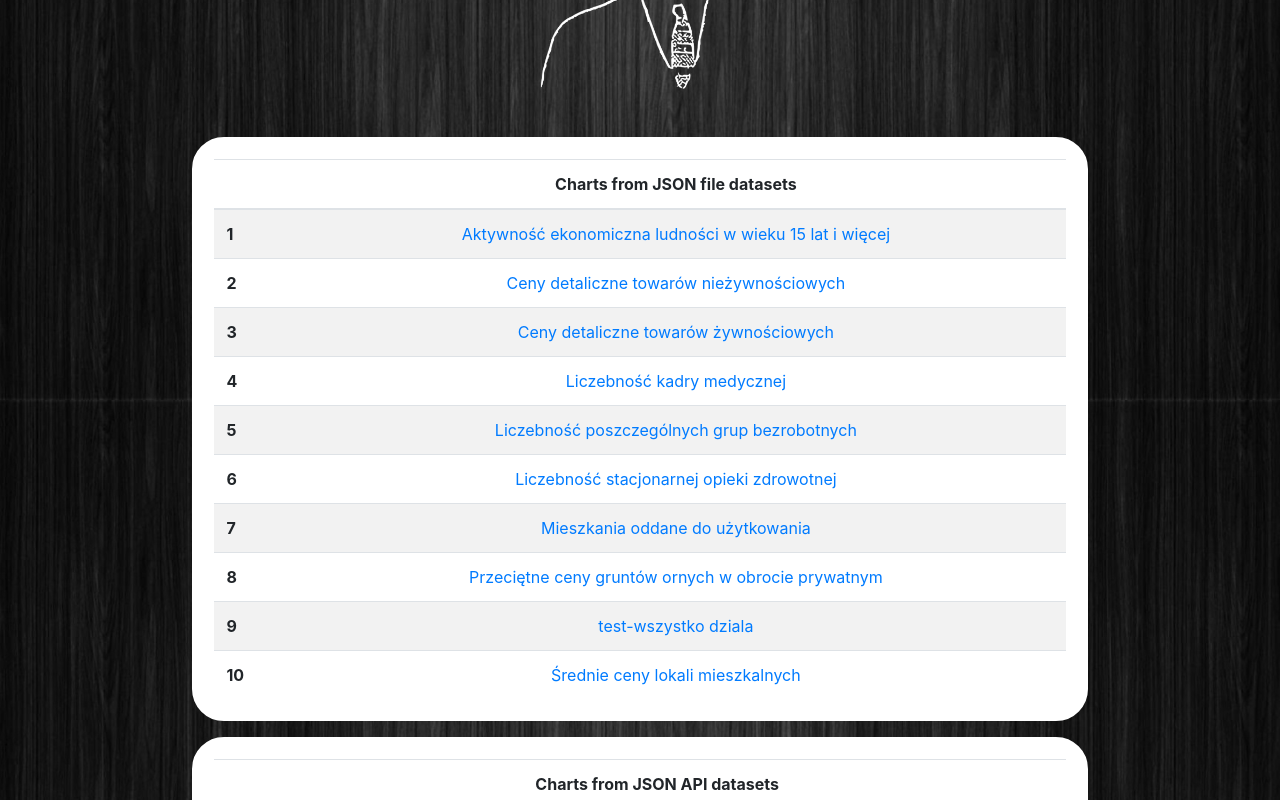
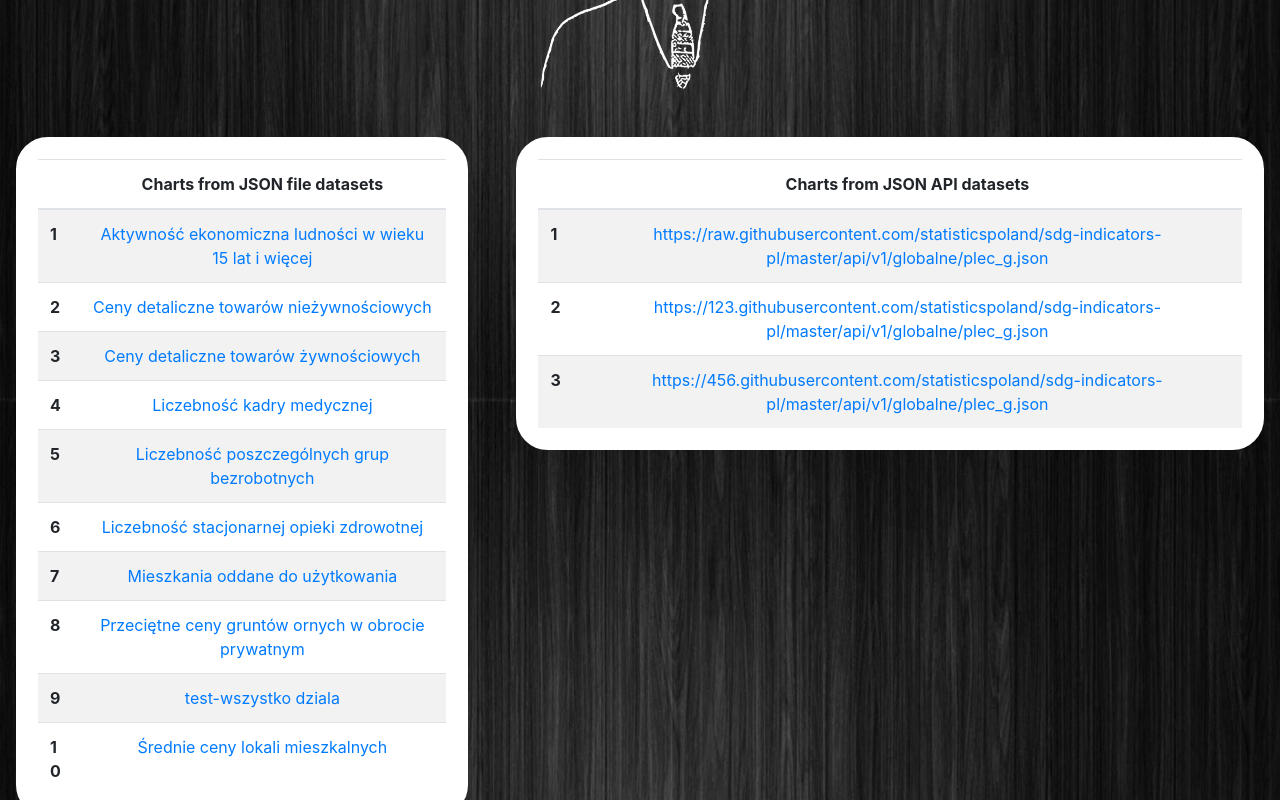
Before and after one commit to Spreeyka/Verify-data, a React (Create React App) app: page / in a window 1280 px wide. Shown: the part 400-1200 px from the top of the page. Built offline with nearby package versions, Linux system fonts and the light colour scheme.

Commit message:
refactoring css

```diff
--- a/src/App.css
+++ b/src/App.css
@@ -73,17 +73,6 @@ td {
   font-size: 3.2rem;
 }
 
-.big-container {
-  margin: 0;
-  margin-left: 1rem;
-  margin-right: 1rem;
-  display: flex;
-  gap: 2rem;
-  flex-flow: column nowrap;
-  margin-top: 2rem;
-  align-items: center;
-}
-
 .App-header {
   font-family: "Josefin Slab", serif;
   text-align: center;
@@ -102,7 +91,15 @@ td {
   height: auto;
 }
 
-.tables-div {
+.big-container {
+  margin: 0;
+  margin-left: 1rem;
+  margin-right: 1rem;
+  display: flex;
+  gap: 2rem;
+  flex-flow: column nowrap;
+  margin-top: 2rem;
+  align-items: center;
 }
 
 .table-container {
@@ -119,11 +116,22 @@ td {
   border-radius: 2rem;
 }
 
+.table-container2 .table {
+}
+
 .btn {
   margin-bottom: 1rem;
 }
 
-@media only screen and (max-width: 900px) {
+@media only screen and (min-width: 1200px) {
+  .tables-div {
+    display: flex;
+    flex-direction: row;
+    gap: 3rem;
+  }
+  .table-container2 {
+    height: max-content;
+  }
 }
 
 @media only screen and (min-width: 600px) {
--- a/src/DataModal.js
+++ b/src/DataModal.js
@@ -56,7 +56,7 @@ export function DataModal(props) {
               onChange={(e) => {
                 handleChange(e);
               }}
-              style={{ height: "30vw" }}
+              style={{ height: "33vw" }}
             />
           </Form.Group>
         </Form>
--- a/src/index.css
+++ b/src/index.css
@@ -1,4 +1,5 @@
 body {
+  overflow-wrap: anywhere;
   margin: 0;
   padding: 0;
   font-family: -apple-system, BlinkMacSystemFont, "Segoe UI", "Roboto", "Oxygen",
```
Also changed, not shown: 1 other file (tests, documents, lock files or other folders).
